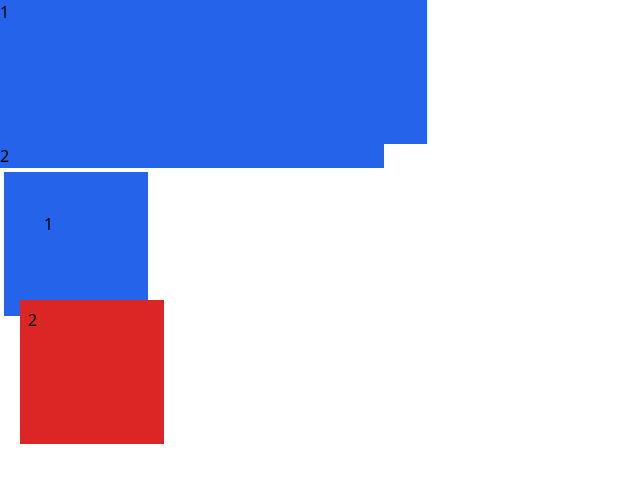
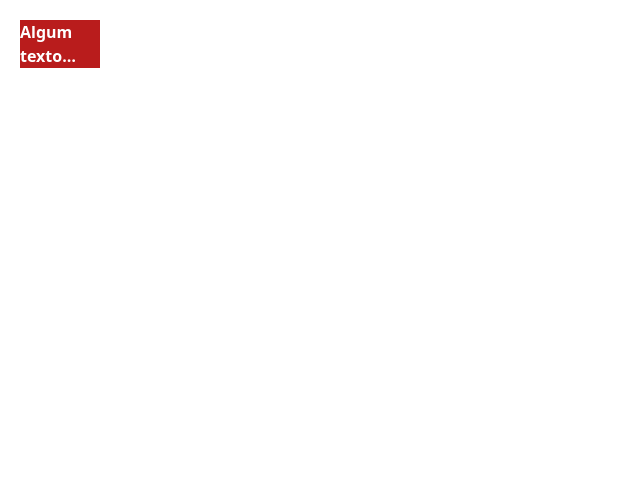
Before and after one commit to RaphaelSBarros/tailwindcss, a website: page tailwind-cli/src/index.html in a window 1280 px wide. Shown: the whole page, without its empty margins (0-640 px from the left). Drawn offline with Linux system fonts and the light colour scheme.

Commit message:
Manipulações de texto

```diff
--- a/tailwind-cli/src/index.html
+++ b/tailwind-cli/src/index.html
@@ -7,15 +7,8 @@
     <link rel="stylesheet" href="./output.css">
 </head>
 <body class="bg-white">
-
-    <div class="w-screen h-1/2">
-        <div class="bg-blue-600 w-1/3 h-36">1</div>
-        <div class="bg-blue-600 max-w-sm min-h-36">2</div>
+    <div class="w-screen h-screen p-5">
+        <div class="bg-red-700 w-20 line-clamp-2 font-bold text-white">Algum texto qualquer</div>
     </div>
-    <div class="w-screen h-1/2">
-        <div class="bg-blue-600 w-36 h-36 mt-1 -mb-9 ml-1 mr-1 px-10 py-10">1</div>
-        <div class="bg-red-600 w-36 h-36 my-5 mx-5 px-2 py-2">2</div>
-    </div>
-
 </body>
 </html>
```
Also changed, not shown: tailwind-cli/src/output.css.
